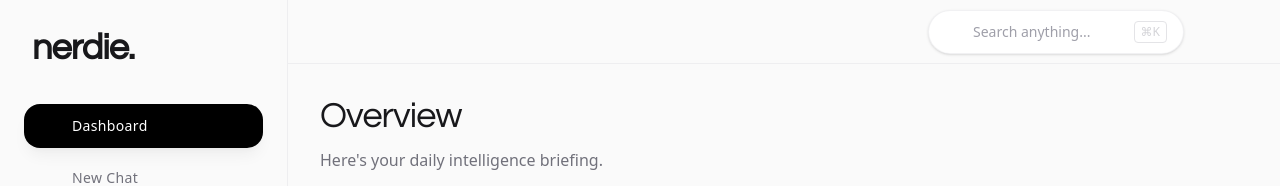
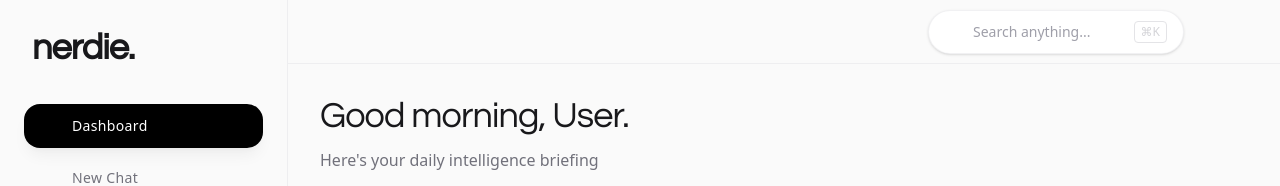
Before and after one commit to themilan1337/nerdie, a Nuxt app in the folder frontend/: page /dashboard in a window 1280 px wide. Shown: the top 186 px of the page. Built offline with nearby package versions, Linux system fonts and the light colour scheme; no server answers; some icons are missing; a web font is replaced by a local one.

Commit message:
quick fix

```diff
--- a/frontend/app/pages/dashboard/index.vue
+++ b/frontend/app/pages/dashboard/index.vue
@@ -1,9 +1,35 @@
 <script setup lang="ts">
+import { computed } from 'vue'
 import { Icon } from '@iconify/vue'
 
 definePageMeta({
   layout: 'dashboard',
   middleware: 'auth'
+})
+
+const { userData } = useAuth()
+
+// Get time-based greeting
+const greeting = computed(() => {
+  const hour = new Date().getHours()
+
+  if (hour >= 5 && hour < 12) {
+    return 'Good morning'
+  } else if (hour >= 12 && hour < 17) {
+    return 'Good afternoon'
+  } else if (hour >= 17 && hour < 22) {
+    return 'Good evening'
+  } else {
+    return 'Good night'
+  }
+})
+
+// Get user's first name
+const firstName = computed(() => {
+  if (userData.value?.displayName) {
+    return userData.value.displayName.split(' ')[0]
+  }
+  return 'User'
 })
 
 const stats = [
@@ -39,8 +65,8 @@ const quickActions = [
   <div>
     <!-- Page Header -->
     <div class="mb-12">
-      <h1 class="text-4xl font-['Questrial'] font-light tracking-tight text-zinc-900 mb-3">Overview</h1>
-      <p class="text-zinc-500 font-light text-base">Here's your daily intelligence briefing.</p>
+      <h1 class="text-4xl font-['Questrial'] font-light tracking-tight text-zinc-900 mb-3">{{ greeting }}, {{ firstName }}.</h1>
+      <p class="text-zinc-500 font-light text-base">Here's your daily intelligence briefing</p>
     </div>
 
     <!-- Stats Grid -->
--- a/frontend/app/pages/dashboard/profile/index.vue
+++ b/frontend/app/pages/dashboard/profile/index.vue
@@ -52,7 +52,7 @@ const handleLogout = async () => {
 
       <div class="relative flex flex-col md:flex-row items-center gap-8">
         <div class="relative group/avatar cursor-pointer">
-          <div class="w-24 h-24 rounded-full bg-zinc-100 flex items-center justify-center overflow-hidden border-2 border-white shadow-lg group-hover/avatar:scale-105 transition-transform duration-300">
+          <div class="w-24 h-24 rounded-full bg-zinc-100 flex items-center justify-center overflow-hidden border-2 border-white shadow-lg transition-transform duration-300">
             <img
               v-if="userData?.photoUrl"
               :src="userData.photoUrl"
@@ -61,13 +61,13 @@ const handleLogout = async () => {
             />
             <span v-else class="text-2xl font-light text-zinc-900">{{ userInitials }}</span>
           </div>
-          <div class="absolute bottom-0 right-0 w-8 h-8 rounded-full bg-black text-white flex items-center justify-center border-2 border-white shadow-md group-hover/avatar:scale-110 transition-transform duration-300">
+          <div class="absolute bottom-0 right-0 w-8 h-8 rounded-full bg-black text-white flex items-center justify-center border-2 border-white shadow-md transition-transform duration-300">
             <Icon icon="hugeicons:camera-01" class="w-4 h-4" />
           </div>
         </div>
 
         <div class="flex-1 text-center md:text-left space-y-1">
-          <h2 class="text-2xl font-medium text-zinc-900">{{ displayName }}</h2>
+          <h2 class="text-2xl font-['Questrial'] text-zinc-900">{{ displayName }}</h2>
           <p class="text-zinc-500 font-light">{{ userEmail }}</p>
         </div>
       </div>
@@ -77,7 +77,7 @@ const handleLogout = async () => {
     <div class="grid grid-cols-1 gap-6">
       <!-- Personal Info -->
       <div class="glass-panel p-6 rounded-[2rem] space-y-6">
-        <h3 class="text-lg font-medium text-zinc-900 flex items-center gap-2">
+        <h3 class="text-lg font-['Questrial'] text-zinc-900 flex items-center gap-2">
           <Icon icon="hugeicons:user" class="w-5 h-5 text-zinc-400" />
           Personal Information
         </h3>
@@ -104,7 +104,7 @@ const handleLogout = async () => {
     <div class="glass-panel p-6 rounded-[2rem]">
       <div class="flex items-center justify-between">
         <div>
-          <h3 class="text-lg font-medium text-red-500 mb-1">Sign Out</h3>
+          <h3 class="text-lg font-['Questrial'] text-red-500 mb-1">Sign Out</h3>
           <p class="text-sm text-zinc-400 font-light">Securely log out of your account on this device.</p>
         </div>
         <button
```
